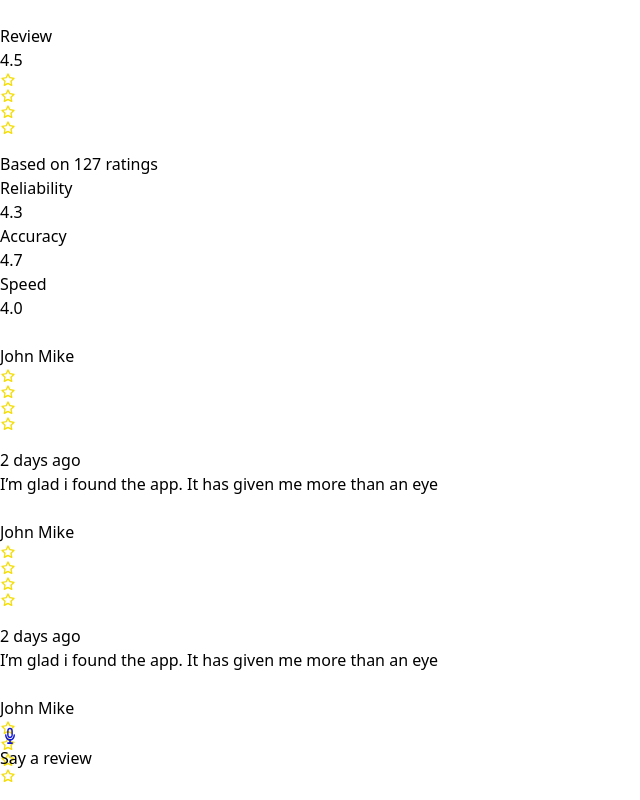
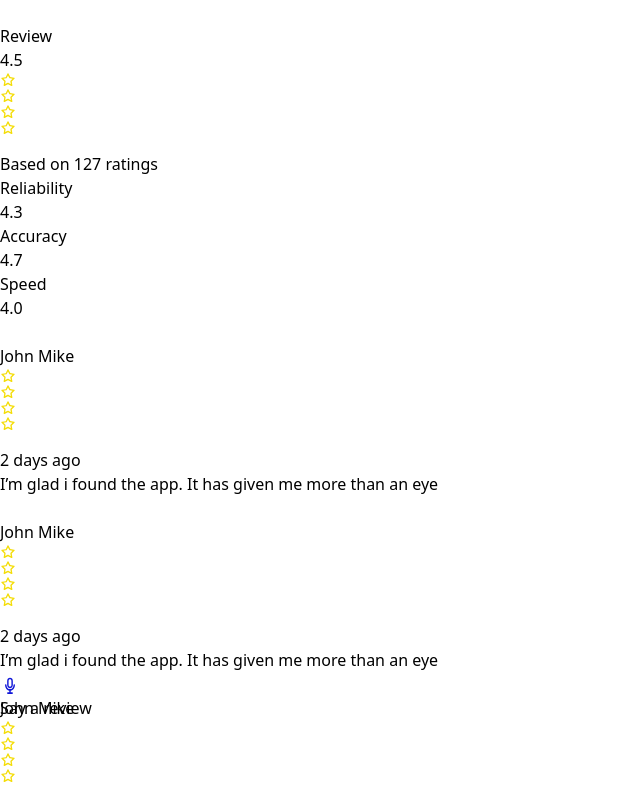
Before and after one commit to Ilens-NextGen/frontend, a React (Vite) app: page /reviews in a window 1280 px wide. Shown: the top 800 px of the page, without its empty margins (0-640 px from the left). Built offline with nearby package versions, Linux system fonts and the light colour scheme; no server answers.

Commit message:
other pages height reviewed

```diff
--- a/src/index.css
+++ b/src/index.css
@@ -13,10 +13,10 @@ body{
   font-size: 16px;
 }
 #reviewScrollable{
-  height: calc(100vh - 250px);
+  height: calc(100vh - 300px);
 }
 #termsScrollable{
-  height: calc(100vh - 180px);
+  height: calc(100vh - 250px);
 }
 
 .no-scrollbar::-webkit-scrollbar {
```
